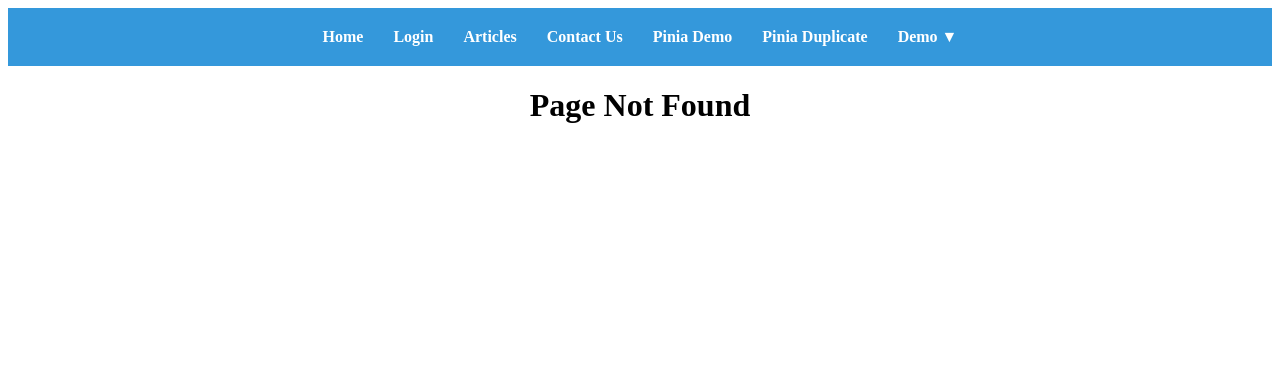
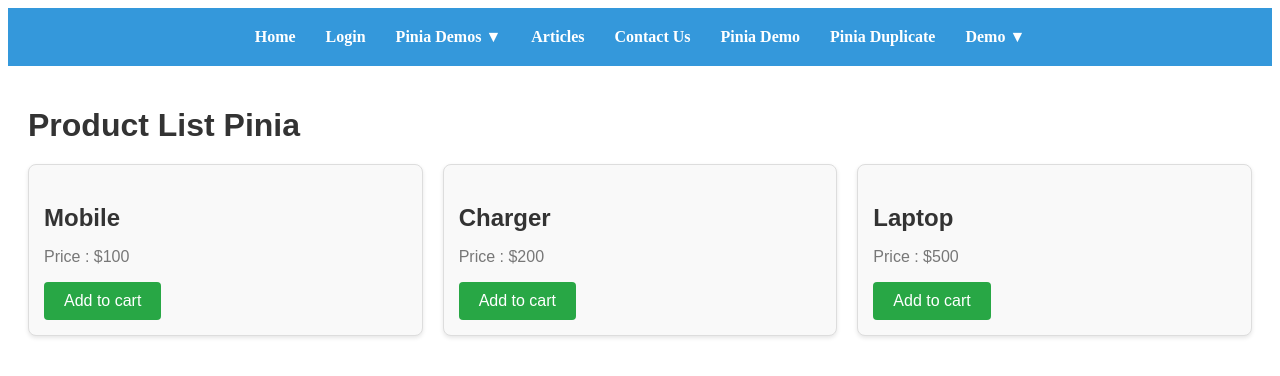
Before and after one commit to dineshravajani/vue-din-app, a Vue app: page /shop in a window 1280 px wide. Before the commit this address had no page. Shown: the top 376 px of the page. Built offline with nearby package versions, Linux system fonts and the light colour scheme.

Commit message:
Added Add to cart with pinia

```diff
--- /dev/null
+++ b/src/components/CartItem.vue
@@ -0,0 +1,99 @@
+<template>
+    <div class="cart-item">
+        <h3>{{ item.name }}</h3>
+        <p>Price: ${{ item.price }}</p>
+        <p>Quantity:
+        <input
+            type="number"
+            v-model.number="item.quantity"
+            @change="handleUpdateQuantity"
+            class="quantity-input"
+        />
+        </p>
+        <button @click="handleRemoveItem" class="remove-btn">Remove</button>
+    </div>
+</template>
+
+<script>
+import { useCartStore } from '@/store/cart';
+
+    export default {
+        name:"CartItem",
+        props:['item'],
+        setup(props) {
+            const cartStore = useCartStore();
+
+            const handleRemoveItem = () => {
+                cartStore.removeFromCart(props.item.id)
+            }
+            const handleUpdateQuantity = () => {
+                cartStore.updateQuantity(props.item.id, props.item.quantity)
+            }
+
+            return {
+
+                handleRemoveItem,
+                handleUpdateQuantity
+            }
+        }
+    }
+</script>
+
+<style scoped>
+/* Individual Cart Item Styling */
+.cart-item {
+  background-color: #fff;
+  border-radius: 8px;
+  border: 1px solid #ddd;
+  padding: 15px;
+  box-shadow: 0 2px 10px rgba(0, 0, 0, 0.1);
+  transition: transform 0.3s ease, box-shadow 0.3s ease;
+  text-align: center; /* Center the content */
+}
+
+/* Hover effect for cart items */
+.cart-item:hover {
+  transform: translateY(-5px);
+  box-shadow: 0 8px 20px rgba(0, 0, 0, 0.1);
+}
+
+/* Header Styling */
+.cart-item h3 {
+  font-size: 1.2rem;
+  color: #333;
+  margin-bottom: 10px;
+}
+
+/* Paragraph Styling */
+.cart-item p {
+  font-size: 1rem;
+  color: #555;
+  margin-bottom: 10px;
+}
+
+/* Quantity Input Styling */
+.quantity-input {
+  width: 60px;
+  padding: 5px;
+  margin-left: 10px;
+  border-radius: 4px;
+  border: 1px solid #ddd;
+}
+
+/* Remove Button Styling */
+.remove-btn {
+  background-color: #e74c3c;
+  color: white;
+  border: none;
+  padding: 10px 15px;
+  border-radius: 4px;
+  cursor: pointer;
+  margin-top: 10px;
+  transition: background-color 0.3s ease;
+}
+
+/* Hover effect for remove button */
+.remove-btn:hover {
+  background-color: #c0392b;
+}
+</style>
--- /dev/null
+++ b/src/components/CartPage.vue
@@ -0,0 +1,94 @@
+<template>
+    <div class="cart-item-wrapper">
+        <h1>Your Cart</h1>
+        <div v-if="cartStore.cart.length > 0">
+            <h2>Total: ${{ cartStore.totalPrice }}</h2>
+            <h3>Items: {{ cartStore.totalItems }}</h3>
+            <button @click="handleClearCart">Clear Cart</button>
+            <div class="cart-items">
+                <CartItem v-for="item in cartStore.cart" :key="item.id" :item="item"/>
+            </div>
+        </div>
+
+        <p v-else class="cart-empty-msg">Nothing in your cart</p>
+    </div>
+</template>
+
+<script>
+import { useCartStore } from '@/store/cart';
+import { ref } from 'vue';
+import CartItem from './CartItem.vue';
+    export default {
+        name:"CartPage",
+        components:{
+            CartItem
+        },
+        setup() {
+            const cart = ref([])
+            const cartStore = useCartStore();
+
+            const handleClearCart = () => {
+                cartStore.clearCart();
+            }
+            return {
+                cartStore,
+                handleClearCart
+            }
+        }
+
+    }
+</script>
+
+<style scoped>
+
+/* Parent container to apply the grid layout */
+.cart-item-wrapper {
+  padding: 20px;
+  margin: 0 auto;
+}
+
+.cart-item-wrapper h1, .cart-item-wrapper h2, .cart-item-wrapper h3 {
+  text-align: center;
+}
+
+.cart-item-wrapper button {
+  display: block;
+  margin: 20px auto;
+  padding: 10px 20px;
+  background-color: #3498db;
+  color: white;
+  border: none;
+  border-radius: 4px;
+  cursor: pointer;
+  font-size: 1rem;
+  transition: background-color 0.3s ease;
+}
+
+.cart-item-wrapper button:hover {
+  background-color: #2980b9;
+}
+
+/* Grid layout for cart items */
+.cart-items {
+  display: grid;
+  grid-template-columns: repeat(3, 1fr); /* 3 items per row */
+  gap: 20px; /* Space between items */
+}
+
+.cart-empty-msg {
+    text-align: center;
+}
+/* Responsive design for tablet and mobile */
+@media (max-width: 1024px) {
+  .cart-items {
+    grid-template-columns: repeat(2, 1fr); /* 2 items per row on tablets */
+  }
+}
+
+@media (max-width: 600px) {
+  .cart-items {
+    grid-template-columns: 1fr; /* 1 item per row on mobile */
+  }
+}
+
+</style>
--- a/src/components/Header.vue
+++ b/src/components/Header.vue
@@ -5,6 +5,15 @@
             <li><router-link to="/" class="nav-link">Home</router-link></li>
             <li v-if="!authStore.isAuthenticated"><router-link to="/login" class="nav-link">Login</router-link></li>
             <li v-if="authStore.isAuthenticated"><router-link to="/dashboard" class="nav-link">Dashboard</router-link></li>
+            <li class="nav-item dropdown">
+              <span class="nav-link">Pinia Demos
+				<span class="dropdown-icon">▼</span> <!-- Dropdown icon -->
+			  </span>
+              <ul class="dropdown-menu">
+                <li><router-link to="/shop" class="dropdown-link">Products</router-link></li>
+                </ul>
+            </li>
+
             <li><router-link to="/articles" class="nav-link">Articles</router-link></li>
             <li><router-link :to="{name:'contact'}" class="nav-link">Contact Us</router-link></li>
 			<li><router-link to="/piniademo" class="nav-link">Pinia Demo</router-link></li>
--- /dev/null
+++ b/src/components/ProductListPinia.vue
@@ -0,0 +1,132 @@
+<template>
+    <div class="product-list">
+        <h1>Product List Pinia</h1>
+        <router-link v-if="cart.length > 0" to="/cart" class="view-cart">View cart</router-link>
+        <div class="product-container">
+            <div v-for="product in products" :key="product.id" class="product-item">
+                <h3>{{ product.name }}</h3>
+                <p>Price : ${{ product.price }}</p>
+                <button
+                    class="add-to-cart-btn"
+                    :disabled="isAdding[product.id]"
+                    @click="handleAddToCart(product)">
+                    {{ isAdding[product.id] ? 'Adding...' : 'Add to cart' }}
+
+                </button>
+            </div>
+        </div>
+    </div>
+</template>
+
+<script>
+import { useCartStore } from '@/store/cart';
+import { ref } from 'vue';
+    export default {
+        name:"ProductListPinia",
+        setup() {
+            const isAdding = ref({})
+            const cartStore = useCartStore();
+            const cart = ref([]);
+            const products = [
+                    {
+                        id:1,
+                        name:"Mobile",
+                        price:100,
+                    },
+                    {
+                        id:2,
+                        name:"Charger",
+                        price:200,
+                    },
+                    {
+                        id:3,
+                        name:"Laptop",
+                        price:500,
+                    },
+                ]
+            const handleAddToCart = async (product) => {
+                isAdding.value[product.id] = true;
+                await new Promise((resolve) => setTimeout(resolve, 500)); // Simulate async operation
+                cartStore.addToCart(product);
+                isAdding.value[product.id] = false;
+            }
+            cart.value = cartStore.cart;
+            return {
+                products,
+                isAdding,
+                cart,
+                handleAddToCart
+            }
+        }
+    }
+</script>
+
+<style scoped>
+.product-list {
+  padding: 20px;
+  font-family: Arial, sans-serif;
+}
+
+h1 {
+  color: #333;
+  font-size: 2rem;
+  margin-bottom: 20px;
+}
+
+.product-container {
+  display: grid;
+  grid-template-columns: repeat(3, 1fr); /* 3 items per row */
+  gap: 20px; /* Space between products */
+}
+
+.product-item {
+  background-color: #f9f9f9;
+  border: 1px solid #ddd;
+  border-radius: 8px;
+  padding: 15px;
+  box-shadow: 0 2px 4px rgba(0, 0, 0, 0.1);
+}
+
+.product-item h3 {
+  font-size: 1.5rem;
+  color: #333;
+  margin-bottom: 10px;
+}
+
+.product-item p {
+  font-size: 1rem;
+  color: #777;
+}
+
+.add-to-cart-btn {
+  background-color: #28a745;
+  color: white;
+  border: none;
+  padding: 10px 20px;
+  border-radius: 4px;
+  cursor: pointer;
+  font-size: 1rem;
+  transition: background-color 0.3s;
+}
+
+.add-to-cart-btn:hover {
+  background-color: #218838;
+}
+.view-cart {
+  display: inline-block;
+  margin: 20px auto;
+  padding: 10px 20px;
+  background-color: #3498db;
+  color: white;
+  border: none;
+  border-radius: 4px;
+  cursor: pointer;
+  font-size: 1rem;
+  transition: background-color 0.3s ease;
+  text-decoration: none;
+}
+
+.view-cart:hover {
+  background-color: #2980b9;
+}
+</style>
--- a/src/routers/index.js
+++ b/src/routers/index.js
@@ -14,7 +14,9 @@ import PiniaDemo from "@/components/PiniaDemo.vue";
 import PiniaDemoDuplicate from "@/components/PiniaDemoDuplicate.vue";
 import LoginForm from "@/components/LoginForm.vue";
 import Dashboard from "@/components/Dashboard.vue";
+import ProductListPinia from "@/components/ProductListPinia.vue";
 import { useAuthStore } from "@/store/auth";
+import CartPage from "@/components/CartPage.vue";
 const router = createRouter({
     history:createWebHistory(import.meta.env.BASE_URL),
     routes:[
@@ -36,12 +38,14 @@ const router = createRouter({
         {path:'/piniademo',component:PiniaDemo},
         {path:'/piniaduplicate',component:PiniaDemoDuplicate},
         {path:'/products',component:ProductList},
+        {path:'/cart',component:CartPage},
         {path:'/contactus',component:ContactUsForm,name:"contact"},
         {path:'/tipcalculator',component:TipCalculator},
         {path:'/todolist',component:TodoItem},
         {path:'/imagechanger',component:ImageChanger},
         {path:'/getadvice',component:GetAdvice},
         {path:'/togglepassword',component:TogglePassword},
+        {path:'/shop',component:ProductListPinia},
         {path:'/:noFound(.*)',component:PageNotFound},
     ]
 })
--- /dev/null
+++ b/src/store/cart.js
@@ -0,0 +1,51 @@
+import { defineStore } from "pinia";
+
+export const useCartStore = defineStore('cart',{
+    state:()=>({
+        cart:JSON.parse(localStorage.getItem('cart')) || [],
+    }),
+    actions:{
+        addToCart(product){
+            const existing = this.cart.find( (item) => item.id === product.id );
+            // if product already exist in the cart, then update the quantity
+            if( existing ) {
+                existing.quantity++;
+            } else {
+                this.cart.push({...product, quantity:1});
+            }
+            this.saveToLocalStorage();
+            //localStorage.setItem('cart',JSON.stringify(this.cart))
+        },
+        removeFromCart(productId) {
+            this.cart = this.cart.filter((item) => item.id !== productId);
+            console.log('cart',this.cart)
+            this.saveToLocalStorage();
+            //localStorage.setItem('cart',JSON.stringify(this.cart))
+        },
+        updateQuantity(productId, quantity) {
+            console.log('product id', productId)
+            console.log('product quantity', quantity)
+            const item = this.cart.find( (item) => item.id === productId)
+            if( item ) {
+                item.quantity = quantity > 0 ? quantity : 1;
+                this.saveToLocalStorage();
+            }
+        },
+        clearCart() {
+            this.cart = [];
+            this.saveToLocalStorage();
+
+        },
+        saveToLocalStorage() {
+            localStorage.setItem('cart',JSON.stringify(this.cart))
+        },
+    },
+    getters:{
+        totalPrice(state) {
+            return state.cart.reduce((total, item) => total + item.price * item.quantity, 0);
+        },
+        totalItems( state ) {
+            return state.cart.reduce((total, item) => total + item.quantity, 0);
+        }
+    }
+})
```
